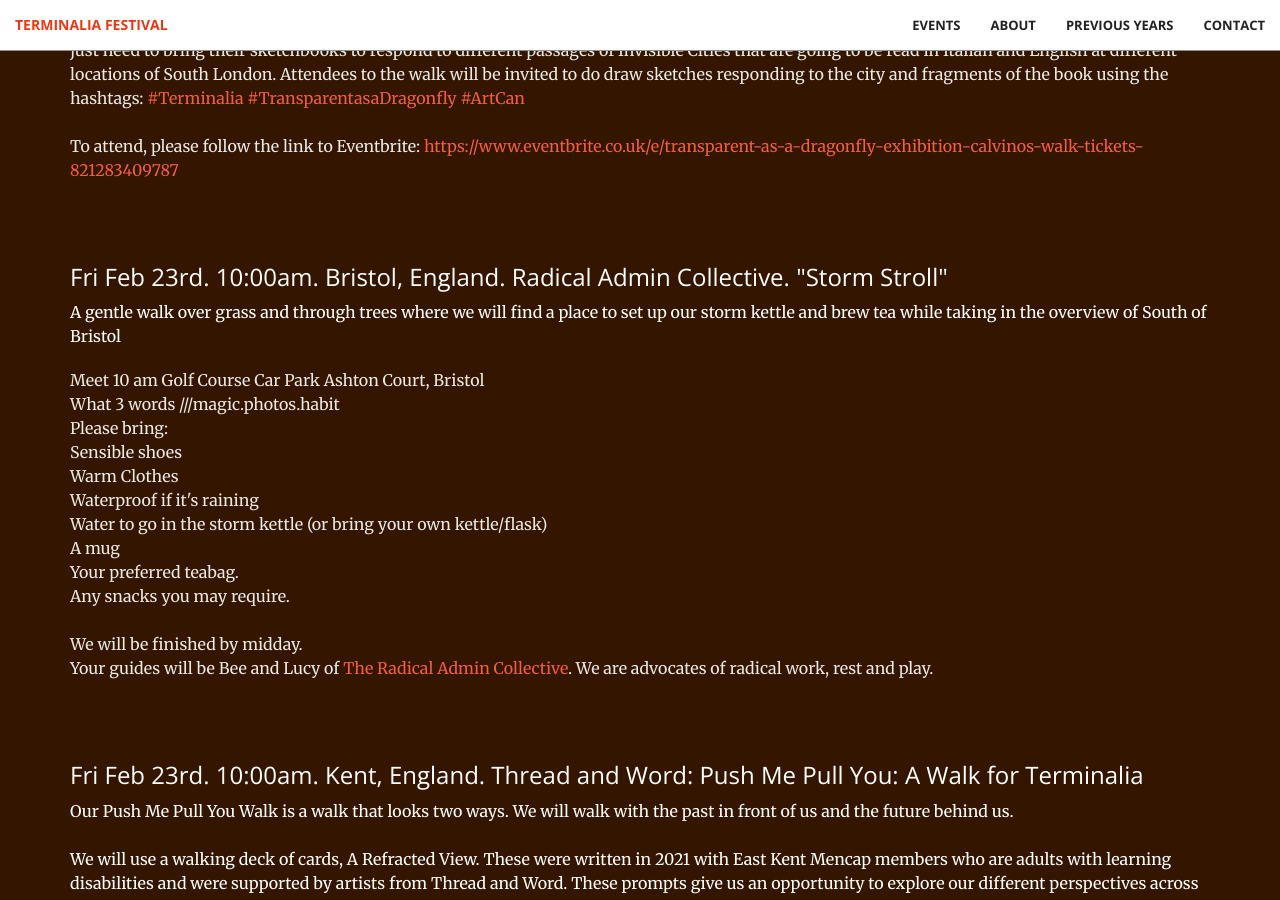
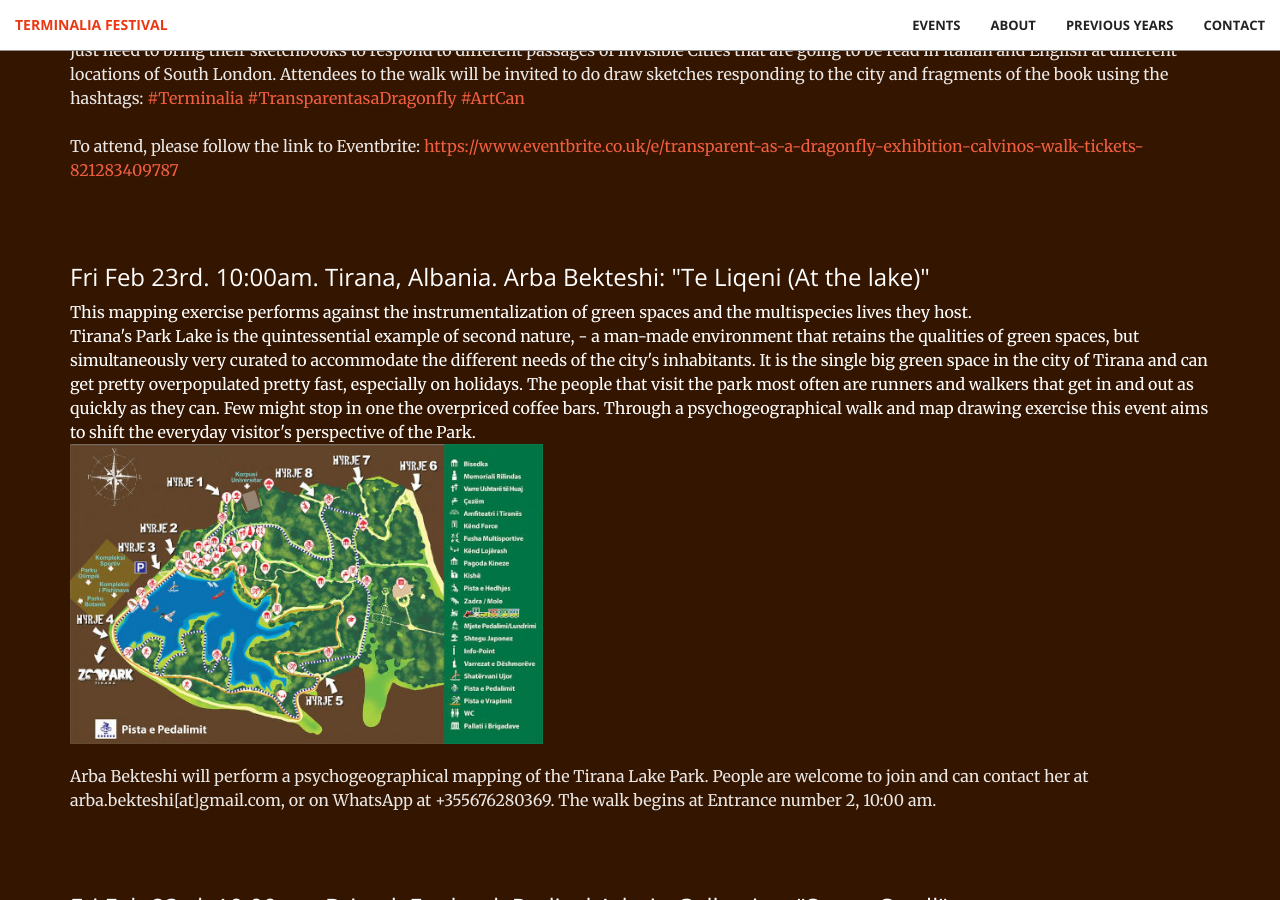
Before and after one commit to timwaters/terminalia, a Jekyll site: the page built from index.html, in a window 1280 px wide and 900 px high, scrolled down 2802 px. Built offline with Jekyll 4.4.1, drawn with Linux system fonts in a browser that asks for light colours.

Commit message:
add albanian event

```diff
--- a/_includes/events.html
+++ b/_includes/events.html
@@ -47,6 +47,25 @@
           </p>
         </div>
 
+
+        <div class="col-lg-12 col-lg-offset-0 text-left event">
+
+          <h3>Fri Feb 23rd. 10:00am. Tirana, Albania. Arba Bekteshi: "Te Liqeni (At the lake)"  </h3>
+
+
+          <p class="text">
+            This mapping exercise performs against the instrumentalization of green spaces and the multispecies lives they host. <br >
+            Tirana's Park Lake is the quintessential example of second nature, - a man-made environment that
+            retains the qualities of green spaces, but simultaneously very curated to accommodate the different needs of the city's inhabitants. It is the single big green space in the city of Tirana and can get pretty overpopulated pretty fast, especially on holidays. The people that visit the park most often are runners and walkers that get in and out as quickly as they can. Few might stop in one the overpriced coffee bars. Through a psychogeographical walk and map drawing exercise this event aims to shift the everyday visitor's perspective of the Park.
+              <br>
+            <a href="/img/past/2024/Bekteshi_Terminalia2024.jpg"><img src="/img/past/2024/Bekteshi_Terminalia2024_small.jpg" height="300" /> </a>
+          </p>
+          <p class="text-faded">
+            Arba Bekteshi will perform a psychogeographical mapping of the Tirana Lake
+            Park. People are welcome to join and can contact her at arba.bekteshi[at]gmail.com, or on
+            WhatsApp at +355676280369. The walk begins at Entrance number 2, 10:00 am.
+          </p>
+        </div>
 
         <div class="col-lg-12 col-lg-offset-0 text-left event">
 
```
Also changed, not shown: img/past/2024/Bekteshi_Terminalia2024.jpg (added), img/past/2024/Bekteshi_Terminalia2024_small.jpg (added).
